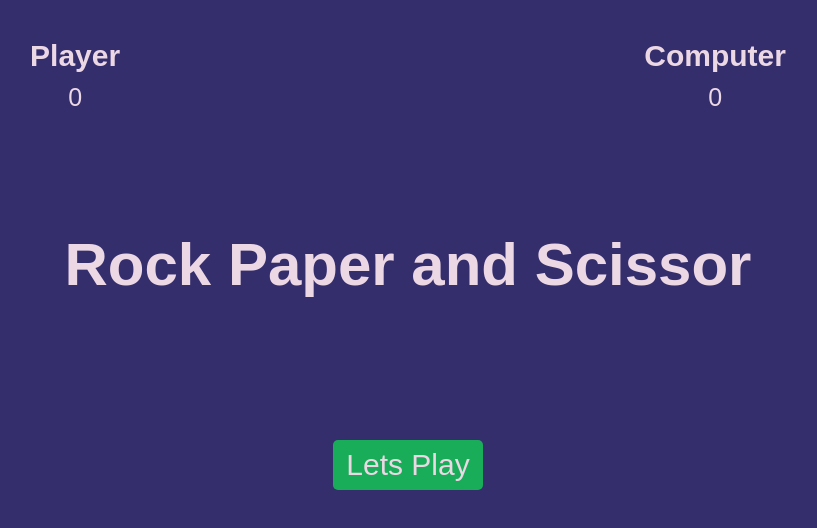
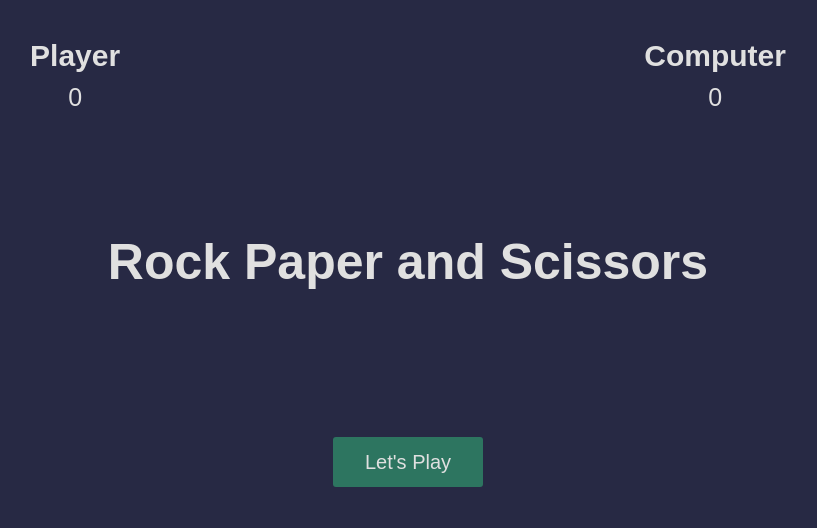
Before and after one commit to thatdelhiboy/rock-paper-scissor, a plain HTML site: page index.html in a window 1280 px wide. Shown: the whole page, without its empty margins (232-1049 px from the left). Drawn offline with Linux system fonts and the light colour scheme.

Commit message:
indent fix

```diff
--- a/index.html
+++ b/index.html
@@ -1,11 +1,11 @@
 <!DOCTYPE html>
 <html lang="en">
   <head>
-    <meta charset="UTF-8">
-    <meta name="viewport" content="width=device-width, initial-scale=1.0">
-    <meta http-equiv="X-UA-Compatible" content="ie=edge">
-    <title>Rock Paper and Scissor</title>
-    <link rel="stylesheet" href="style.css">
+    <meta charset="UTF-8" />
+    <meta name="viewport" content="width=device-width, initial-scale=1.0" />
+    <meta http-equiv="X-UA-Compatible" content="ie=edge" />
+    <link rel="stylesheet" href="./style.css" />
+    <title>Rock paper and scissors</title>
   </head>
   <body>
     <section class="game">
@@ -19,15 +19,17 @@
           <p>0</p>
         </div>
       </div>
+
       <div class="intro">
-            <h1>Rock Paper and Scissor</h1>
-            <button>Lets Play</button>
+        <h1>Rock Paper and Scissors</h1>
+        <button>Let's Play</button>
       </div>
+
       <div class="match fadeOut">
         <h2 class="winner">Choose an option</h2>
         <div class="hands">
-            <img class="player-hand" src="./assets/rock.png" alt="">
-            <img class="computer-hand" src="./assets/rock.png" alt="">
+          <img class="player-hand" src="./assets/rock.png" alt="" />
+          <img class="computer-hand" src="./assets/rock.png" alt="" />
         </div>
         <div class="options">
           <button class="rock">rock</button>
@@ -36,6 +38,7 @@
         </div>
       </div>
     </section>
+
     <script src="app.js"></script>
   </body>
 </html>
--- a/style.css
+++ b/style.css
@@ -1,77 +1,87 @@
-*{
+* {
     margin: 0;
     padding: 0;
     box-sizing: border-box;
   }
-section{
+
+  section {
     height: 100vh;
-    background-color: rgb(52, 46, 109);
+    background-color: rgb(39, 41, 68);
     font-family: sans-serif;
   }
-.score{
-    color: rgb(236, 215, 229);
+
+  .score {
+    color: rgb(224, 224, 224);
     height: 20vh;
     display: flex;
     justify-content: space-around;
     align-items: center;
   }
-.score h2{
+  .score h2 {
     font-size: 30px;
   }
-.score p{
+  .score p {
     text-align: center;
     padding: 10px;
     font-size: 25px;
   }
-.intro{
-    color: rgb(236, 215, 229);
+
+  .intro {
+    color: rgb(224, 224, 224);
     height: 50vh;
     display: flex;
     flex-direction: column;
+    align-items: center;
     justify-content: space-around;
-    align-items: center;
-    font-size: 40px;
     transition: opacity 0.5s ease;
   }
-.intro button, .match button {
+
+  .intro h1 {
+    font-size: 50px;
+  }
+  .intro button,
+  .match button {
     width: 150px;
     height: 50px;
     background: none;
     border: none;
-    color: rgb(236, 215, 229);
-    font-size: 30px;
-    background-color: rgb(25, 173, 89) ;
-    border-radius: 5px;
+    color: rgb(224, 224, 224);
+    font-size: 20px;
+    background: rgb(45, 117, 96);
+    border-radius: 3px;
     cursor: pointer;
   }
 
-.match{
-    color: rgb(236, 215, 229);
+  .match {
     position: absolute;
     top: 50%;
     left: 50%;
-    transform: translate(-50%,-50%);
+    transform: translate(-50%, -50%);
     transition: opacity 0.5s ease 0.5s;
   }
-.winner{
-    color: rgb(236, 215, 229);
+  .winner {
+    color: rgb(224, 224, 224);
     text-align: center;
     font-size: 50px;
   }
 
-.hands, .options{
+  .hands,
+  .options {
     display: flex;
     justify-content: space-around;
     align-items: center;
   }
-.player-hand{
+
+  .player-hand {
     transform: rotateY(180deg);
   }
-div.fadeOut{
+
+  div.fadeOut {
     opacity: 0;
     pointer-events: none;
   }
-div.fadeIn{
+
+  div.fadeIn {
     opacity: 1;
     pointer-events: all;
   }
```
Lines whose indentation alone changed are shown as unchanged.
